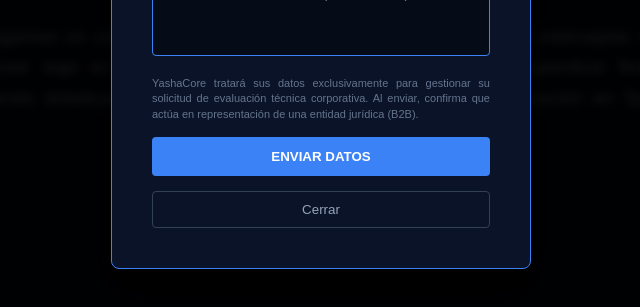
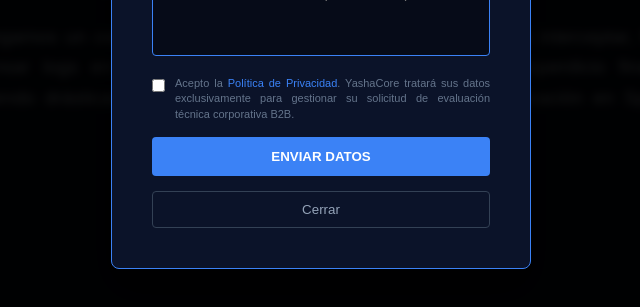
Before and after one commit to jobjade077-lgtm/yashacore.github.io, a plain HTML site: page index.html in a window 1280 px wide. Both pictures are taken after a click on the button "MESA TÉCNICA". Shown: the part 415-722 px from the top of the page, without its empty margins (319-959 px from the left). Drawn offline with Linux system fonts and the light colour scheme.

Commit message:
Update index.html

```diff
--- a/index.html
+++ b/index.html
@@ -84,7 +84,7 @@
         </div>
     </div>
 
-    <div id="modalTecnica">
+     <div id="modalTecnica">
         <div style="background:#0B1329; padding:40px; border: 1px solid #3B82F6; border-radius: 8px; width: 100%; max-width: 420px; color: white; box-shadow: 0 20px 40px rgba(0,0,0,0.5);">
             <h2 style="font-size: 24px; margin-bottom: 5px;">MESA TÉCNICA</h2>
             <p style="font-size: 14px; color: #94A3B8; margin-bottom: 15px; text-align: left;">Establezca contacto directo con nuestro laboratorio lógico.</p>
@@ -95,8 +95,11 @@
 
                 <textarea name="mensaje" placeholder="Describe brevemente el volumen de logs o el escenario de indexación que deseas optimizar..." rows="4" required style="padding:12px; background:#060B18; border:1px solid #3B82F6; color:white; border-radius: 4px; resize: none; font-family: sans-serif; font-size: 14px; line-height: 1.4; width: 100%;"></textarea>
 
-                <div style="font-size: 11px; color: #64748B; line-height: 1.4; margin-top: 5px; text-align: justify;">
-                    YashaCore tratará sus datos exclusivamente para gestionar su solicitud de evaluación técnica corporativa. Al enviar, confirma que actúa en representación de una entidad jurídica (B2B).
+                <div style="display: flex; align-items: flex-start; gap: 10px; margin-top: 5px;">
+                    <input type="checkbox" id="legal_check" required style="margin-top: 3px; cursor: pointer;">
+                    <label for="legal_check" style="font-size: 11px; color: #64748B; line-height: 1.4; text-align: justify; cursor: pointer;">
+                        Acepto la <a href="privacidad.html" target="_blank" style="color: #3B82F6; text-decoration: none;">Política de Privacidad</a>. YashaCore tratará sus datos exclusivamente para gestionar su solicitud de evaluación técnica corporativa B2B.
+                    </label>
                 </div>
 
                 <button type="submit" style="padding:12px; background:#3B82F6; border:none; color:white; cursor:pointer; font-weight: 700; text-transform: uppercase; border-radius: 4px; transition: background 0.3s; width: 100%;">Enviar Datos</button>
```
